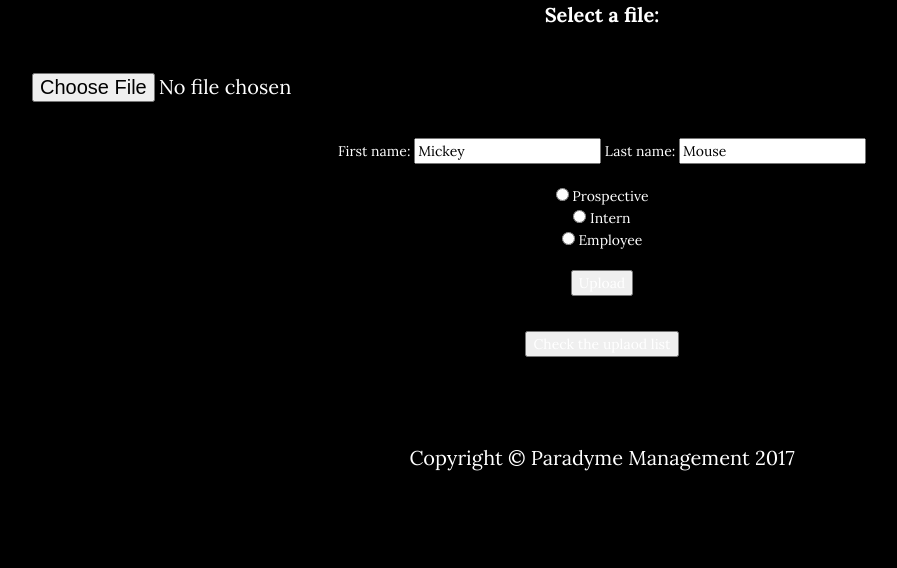
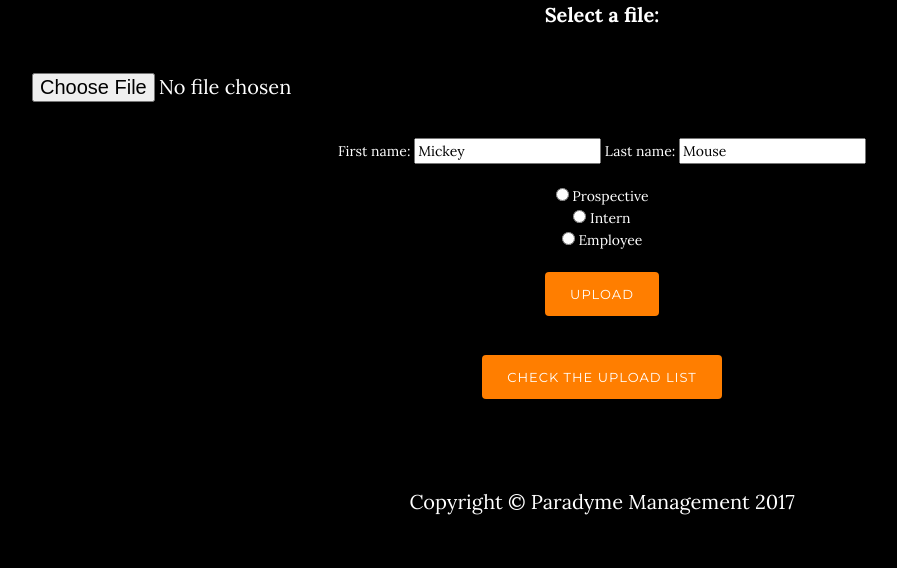
Before and after one commit to jeekang/RSR, a Django app: page /myapp/uploaddoc/ in a window 1280 px wide. Shown: the part 326-894 px from the top of the page, without its empty margins (38-935 px from the left). Before the commit the page ends 797 px from the top, so only its background shows below. Run offline with Django 3.2, Linux system fonts and the light colour scheme; a user stored in the database is signed in; some libraries are stand-ins or nearby versions.

Commit message:
CSS buttons for Ingest

```diff
--- a/ParadymeIntern/RSR/templates/index.HTML
+++ b/ParadymeIntern/RSR/templates/index.HTML
@@ -21,12 +21,12 @@
                 <input type="radio" name="type" value="prospective"> Prospective<br>
                 <input type="radio" name="type" value="intern"> Intern<br>
                 <input type="radio" name="type" value="employee"> Employee<br><br>
-                <input type="submit" value="Upload"/>
+                <input class = "button-style" type="submit" value="Upload"/>
             </form>
 
             <p>
             <form action="{% url 'uploadlist' %}">
-                 <input type="submit" value="Check the uplaod list" />
+                 <input class = "button-style" type="submit" value="Check the upload list" />
              </form>
             </p>
 
--- a/ParadymeIntern/RSR/templates/navigation.html
+++ b/ParadymeIntern/RSR/templates/navigation.html
@@ -14,6 +14,32 @@
                      margin-left: auto ;
                      margin-right: auto ;
                    }
+                   .button-style{
+
+  -webkit-border-radius: 4px;
+  -moz-border-radius: 4px;
+  border-radius: 4px;
+  display: inline-block;
+  margin: 2px 0;
+  padding: 12px 25px;
+  background: none;
+  background-image: none;
+  background-color: #fdd200;
+  background-color: #ff7e00;
+  /* button color */
+  color: #ffffff;
+  vertical-align: middle;
+  text-align: center;
+  text-transform: uppercase;
+  letter-spacing: 1px;
+  font-weight: normal;
+  font-size: 13px;
+  font-family: Montserrat, 'Open Sans', Helvetica, Arial, sans-serif;
+  line-height: 20px;
+  cursor: pointer;
+  -webkit-appearance: none;
+  border: 0px;
+    }
 
                    </style>
                    <head>
--- a/ParadymeIntern/RSR/templates/uploadlist.html
+++ b/ParadymeIntern/RSR/templates/uploadlist.html
@@ -14,7 +14,7 @@
                         <form action="{% url 'listdelete' %}" method="post" enctype="multipart/form-data">
                         {% csrf_token %}
                         <input type="hidden" name="docfile" value="{{ document.pk }}" />
-                        <input type="submit" value="Delete" />
+                        <input class = "button-style" type="submit" value="Delete" />
                         </form>
                     </li>
                     {% endfor %}
@@ -25,8 +25,8 @@
 
             <!--back btn-->
                <p></p>
-               <button> <a href="{% url 'uploaddoc' %}" type="button"> Go Back</a>
-               </button>
+               <a href="{% url 'uploaddoc' %}" class = "button-style" type="button"> Go Back</a>
+
 
 
             </p>
```
